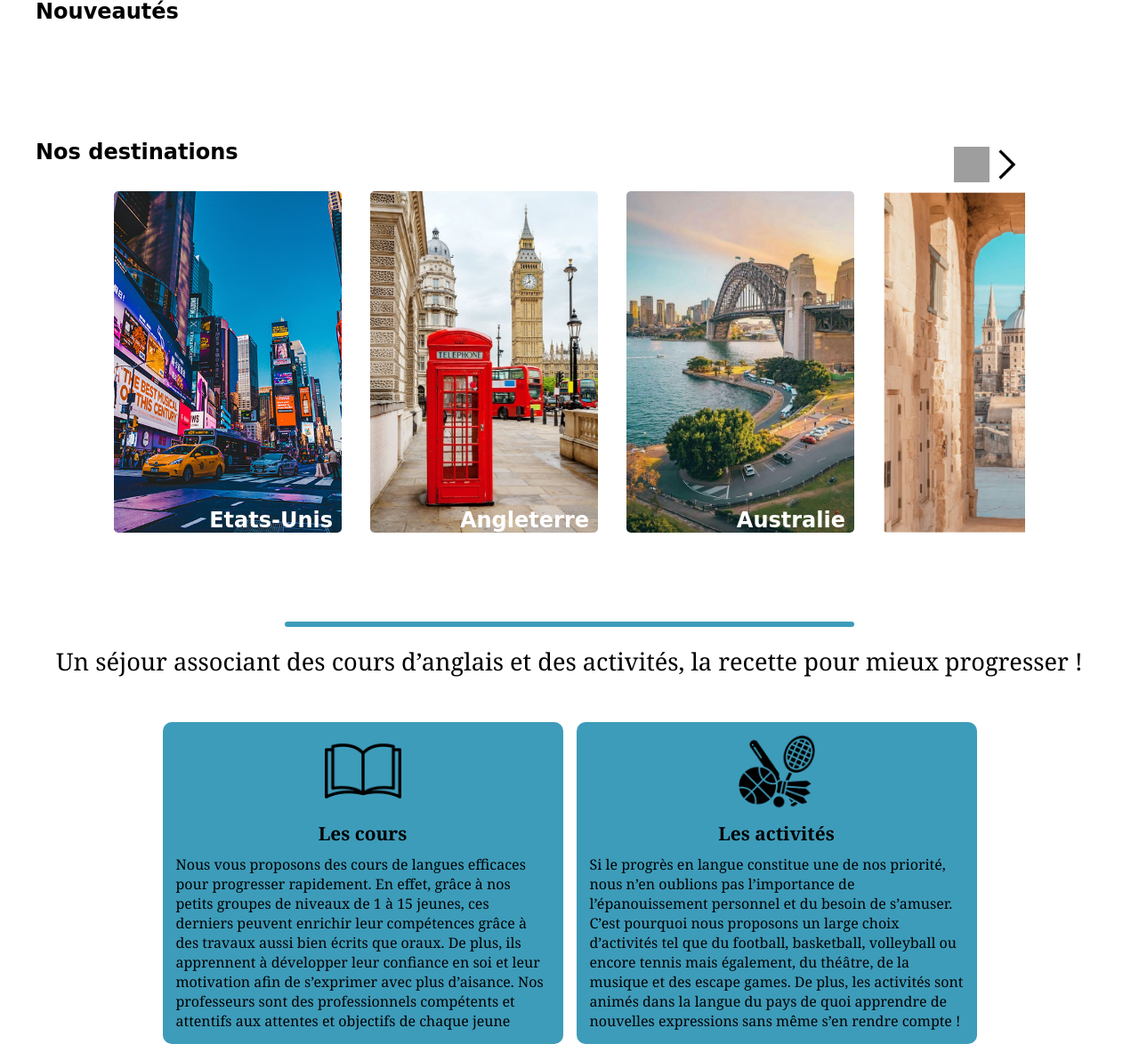
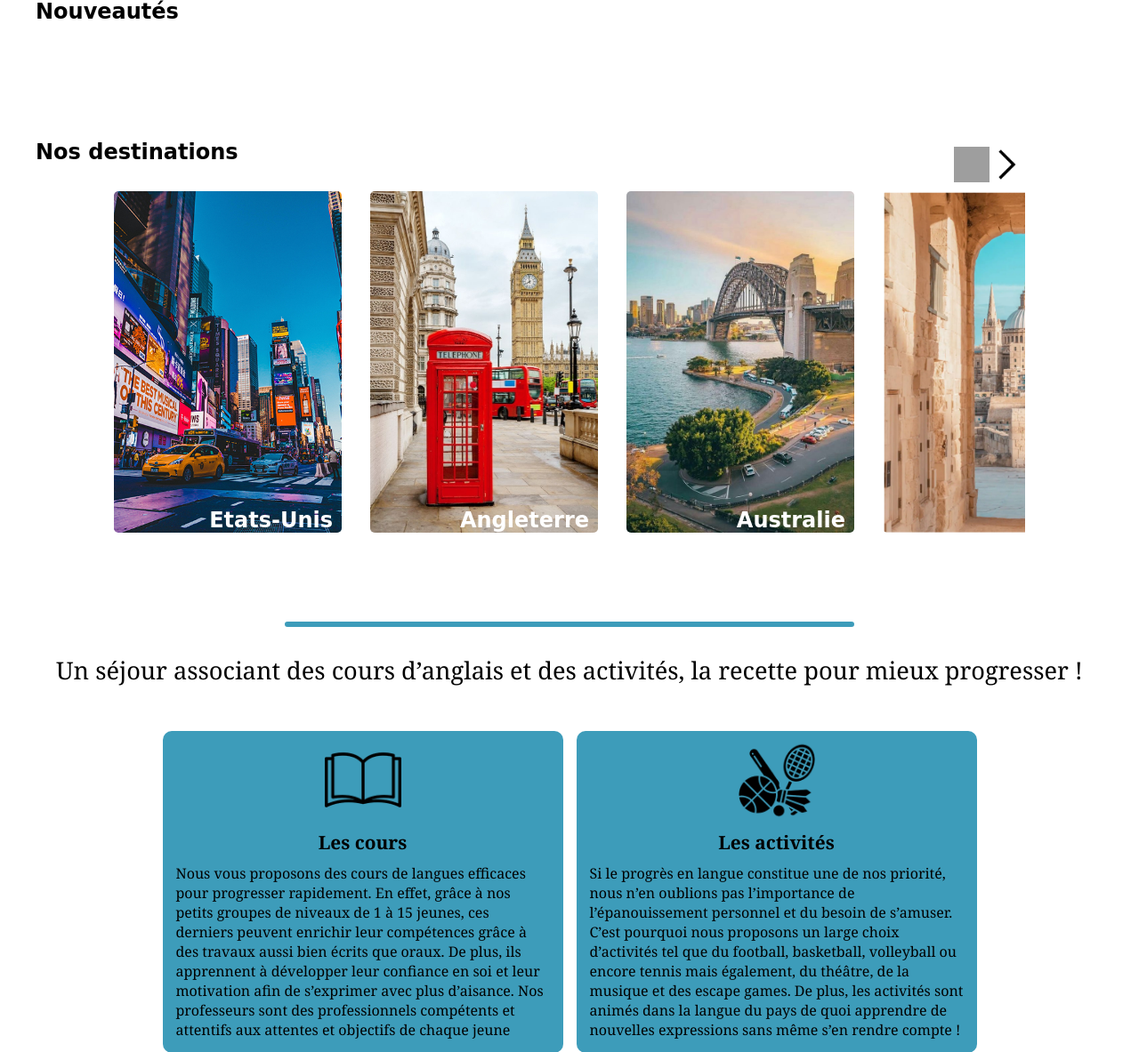
Before and after one commit to anaismm/Resaweb, a PHP site: page / in a window 1280 px wide. Shown: the part 821-2004 px from the top of the page at 89% size. Run offline with PHP 8.4, Linux system fonts and the light colour scheme; data that the repository does not hold is empty; some web fonts are replaced; grey boxes are pictures that could not be loaded.

Commit message:
:up(all):all
Modification des titres et ajout du skip link et sr only pour plus d'accessibilité

```diff
--- a/about.php
+++ b/about.php
@@ -24,7 +24,7 @@
             <div class="line"></div>
         </div>
 
-        <section class="concept">
+        <section id="contenu" class="concept">
             <div class="img_concept"></div>
             <div class="txt_concept">
                 <p><span>HoliLearn</span> est un organisme de séjours linguistiques pour les jeunes de 7 à 18 ans. En effet, aujourd’hui l’anglais est la langue officielle dans le monde. Il est donc très important de savoir la comprendre et de s’exprimer en anglais tant d’un point de vue personnel que professionnel.<br><br>
--- a/all_dest.php
+++ b/all_dest.php
@@ -37,7 +37,7 @@ $result=$stmt-> fetchall(PDO::FETCH_ASSOC);
     <link rel="preconnect" href="https://fonts.googleapis.com">
     <link rel="preconnect" href="https://fonts.gstatic.com" crossorigin>
     <link href="https://fonts.googleapis.com/css2?family=Elsie:wght@400;900&display=swap" rel="stylesheet">
-    <title>Destinations</title>
+    <title>Toutes nos destinations</title>
 </head>
 <body>
 
--- a/dest.php
+++ b/dest.php
@@ -31,14 +31,14 @@ $result=$stmt-> fetchall(PDO::FETCH_ASSOC);
     <link rel="preconnect" href="https://fonts.googleapis.com">
     <link rel="preconnect" href="https://fonts.gstatic.com" crossorigin>
     <link href="https://fonts.googleapis.com/css2?family=Elsie:wght@400;900&display=swap" rel="stylesheet">
-    <title>Holilearn <?=$result[0]["nom_parcours"]?></title>
+    <title>HoliLearn <?=$result[0]["nom_parcours"]?></title>
 </head>
 
 <body>
 
     <?php include("navbar.php") ?>
 
-    <h1><?=$result[0]["nom_parcours"]?></h1>
+    <h1 id="contenu"><?=$result[0]["nom_parcours"]?></h1>
     <div class="dest_container">
         <div class="img_container">
             <div class="grd_img grande"style="background-image:url('<?=$result[0]["image1"]?>')"></div>
--- a/index.php
+++ b/index.php
@@ -114,16 +114,16 @@ $result=$stmt-> fetchall(PDO::FETCH_ASSOC);
           <img src="img/fldroite.png" class="btn-right" alt="photo suivante">
         </div>
         <div class="all_dest">
-            <a href="all_dest.php?pays=Etats-Unis"><div class="dest_card etats-unis"><h3>Etats-Unis</h3></div></a>
-            <a href="all_dest.php?pays=Angleterre"><div class="dest_card angleterre"><h3>Angleterre</h3></div></a>
-            <a href="all_dest.php?pays=Australie"><div class="dest_card australie"><h3>Australie</h3></div></a>
-            <a href="all_dest.php?pays=Malte"><div class="dest_card malte"><h3>Malte</h3></div></a>
-            <a href="all_dest.php?pays=Canada"><div class="dest_card canada"><h3>Canada</h3></div></a>
+            <a href="all_dest.php?pays=Etats-Unis"><span class=sr-only>Réservez un séjour aux Etats-Unis</span><div class="dest_card etats-unis"><h3>Etats-Unis</h3></div></a>
+            <a href="all_dest.php?pays=Angleterre"><span class=sr-only>Réservez un séjour en Angleterre</span><div class="dest_card angleterre"><h3>Angleterre</h3></div></a>
+            <a href="all_dest.php?pays=Australie"><span class=sr-only>Réservez un séjour en Australie</span><div class="dest_card australie"><h3>Australie</h3></div></a>
+            <a href="all_dest.php?pays=Malte"><span class=sr-only>Réservez un séjour à Malte</span><div class="dest_card malte"><h3>Malte</h3></div></a>
+            <a href="all_dest.php?pays=Canada"><span class=sr-only>Réservez un séjour au Canada</span><div class="dest_card canada"><h3>Canada</h3></div></a>
         </div>
     </section>
 
       <hr>
-      <h4>Un séjour associant des cours d’anglais et des activités, la recette pour mieux progresser ! </h4>
+      <h3 class="titre_acti_cours">Un séjour associant des cours d’anglais et des activités, la recette pour mieux progresser ! </h4>
 
       <!-- BLOC COURS ET ACTIVITES -->
       <div class="cours_et_act">
--- a/navbar.php
+++ b/navbar.php
@@ -1,5 +1,6 @@
 <nav class="">
-<a  class="logo" href="index.php"><img src="img/holilearnlogo_text.png"alt="Accueil"></a>
+<a href="#contenu" class="skip-link">Aller au contenu</a>
+<a  class="logo" href="index.php"><img src="img/holilearnlogo_text.png" alt="Accueil"></a>
 
     <ul>
     <li><a href="index.php">Accueil</a></li>
--- a/panier.php
+++ b/panier.php
@@ -37,7 +37,7 @@ if (isset($_SESSION["id_dest"])) {
 
     <?php include("navbar.php") ?>
 
-    <h1 class="titre_panier">Mon Panier</h1>
+    <h1 id="contenu" class="titre_panier">Mon Panier</h1>
     <section class="panier">
 
 
@@ -88,7 +88,7 @@ if (isset($_SESSION["id_dest"])) {
         </div>
 
 
-        <div class="form_panier">
+        <div  class="form_panier">
             <form action="confirmation.php" method="post"> <!-- transferer données en post cad qu'on els verra pas dans l'url -->
                 <p>Tous les champs sont obligatoires <span>*</span></p> <br>
                 <div class="nom_prenom">
--- a/search_bar.php
+++ b/search_bar.php
@@ -1,4 +1,4 @@
-<form action="all_dest.php" class="form_search_dest" method="get">
+<form id="contenu" action="all_dest.php" class="form_search_dest" method="get">
 
       <div class="field">
 
@@ -11,10 +11,10 @@
             <select name="pays" id="pays">
               <option value="">Où ?</option>
               <option value="Angleterre">Angleterre</option>
+              <option value="Australie">Australie</option>
+              <option value="Canada">Canada</option>
+              <option value="Etats-Unis">Etats-Unis</option>
               <option value="Malte">Malte</option>
-              <option value="Etats-Unis">Etats-Unis</option>
-              <option value="Canada">Canada</option>
-              <option value="Australie">Australie</option>
             </select>
           </div>
 
@@ -61,9 +61,9 @@
           <label for="activite">Activités</label>
             <select name="type_parcours" id="activite" >
               <option class="optnull" value="">Quoi ?</option>
-              <option value="parcours_sportif">Parcours sportif</option>
               <option value="parcours_artistique">Parcours artistique</option>
               <option value="parcours_decouverte">Parcours découverte</option>
+              <option value="parcours_sportif">Parcours sportif</option>
             </select>
           </div>
       </div>
--- a/style.css
+++ b/style.css
@@ -484,6 +514,19 @@ h3{
 
 /* SLIDER */
 
+.sr-only {
+    position: absolute !important;
+    width: 1px !important;
+    height: 1px !important;
+    padding: 0 !important;
+    margin: -1px !important;
+    overflow: hidden !important;
+    clip: rect(0, 0, 0, 0) !important;
+    white-space: nowrap !important;
+    border: 0 !important;
+}
+
+
 .dest_container{
     width: 80%;
     margin: auto;
@@ -597,7 +640,7 @@ hr{
 
 }
 
-h4{
+.titre_acti_cours{
     font-weight: 400;
     text-align: center;
     font-size: 1.7rem;
```
Also changed, not shown: other parts of style.css (+30 -0 lines), confirmation.php (+23 -2 lines), style_about.css (+30 -0 lines), style_dest.css (+30 -0 lines), test.php (deleted, +0 -18 lines), img/toronto/toronto7.webp (added).
